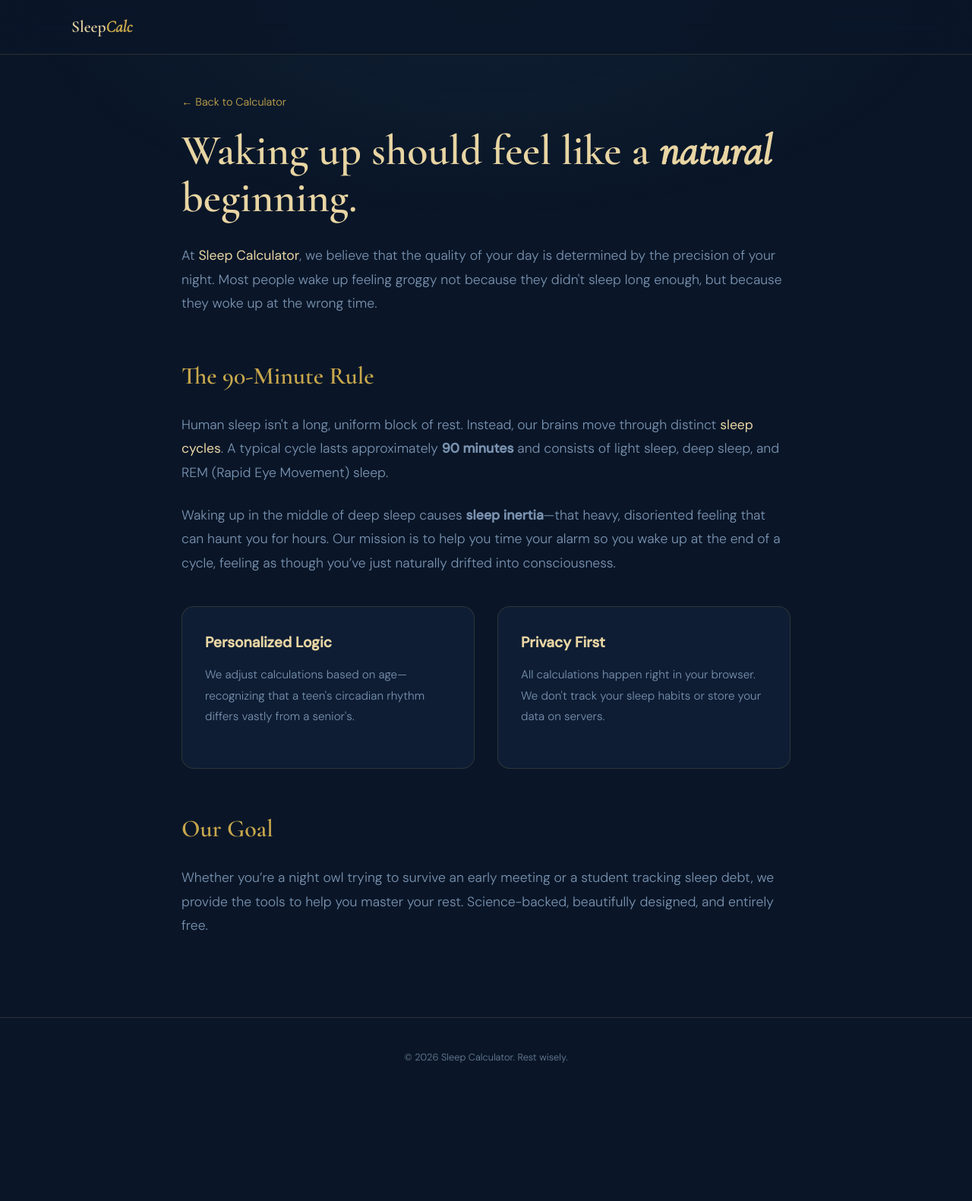
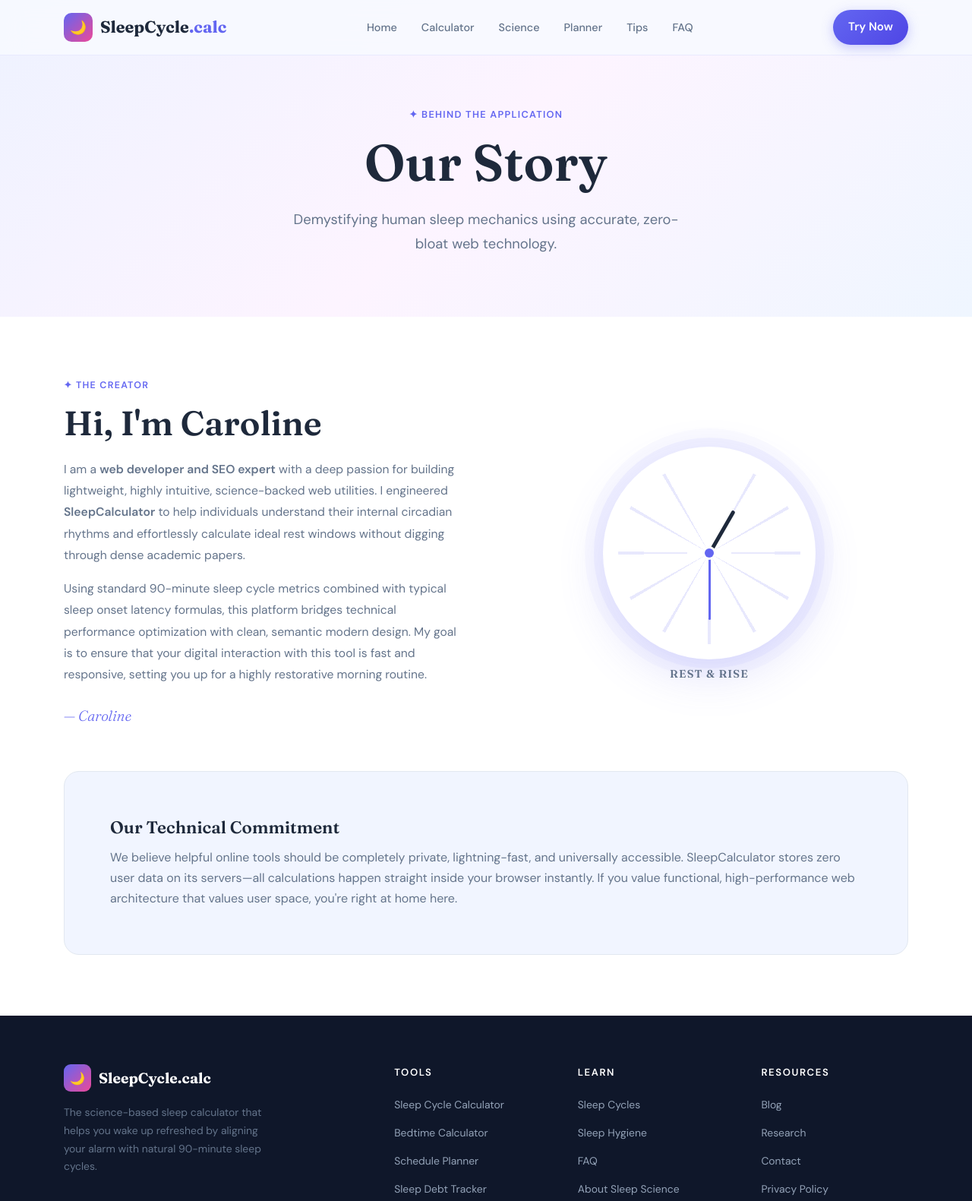
Before and after one commit to sleepcalculator/sleepcalculator.github.io, a plain HTML site: page about.html in a window 1280 px wide. Shown: the top 1581 px of the page at 76% size. Before the commit the page ends 1443 px from the top, so only its background shows below. Drawn offline with nearby package versions, Linux system fonts and the light colour scheme.

Commit message:
Update about.html

```diff
--- a/about.html
+++ b/about.html
@@ -1,6 +1,7 @@
 <!DOCTYPE html>
 <html lang="en">
 <head>
+  <!-- Google tag -->
   <script async src="https://www.googletagmanager.com/gtag/js?id=G-ENSHGPNZ23"></script>
   <script>
     window.dataLayer = window.dataLayer || [];
@@ -10,125 +11,115 @@
   </script>
   <meta charset="UTF-8" />
   <meta name="viewport" content="width=device-width, initial-scale=1.0" />
-  <title>About Us – The Science Behind Sleep Calculator</title>
-  <meta name="description" content="Learn about the 90-minute sleep cycle theory and how Sleep Calculator helps you wake up feeling refreshed." />
-  <link rel="canonical" href="https://sleepcalculator.github.io/about.html" />
+  <title>About Us - SleepCalculator</title>
+  <meta name="description" content="Meet Caroline, the creator behind SleepCalculator. Learn about the human sleep science architecture and cycle math powering this optimization tool." />
+  <meta name="robots" content="index, follow" />
+  <link rel="canonical" href="https://sleepcalculator.github.io/about" />
+  <link rel="icon" type="image/png" sizes="32x32" href="/favicon.png">
 
-  <link rel="preconnect" href="https://fonts.googleapis.com">
-  <link rel="preconnect" href="https://fonts.gstatic.com" crossorigin>
-  <link href="https://fonts.googleapis.com/css2?family=Cormorant+Garamond:ital,wght@0,300;0,400;0,600;1,300;1,400&family=DM+Sans:wght@300;400;500&display=swap" rel="stylesheet">
+  <!-- Google Fonts -->
+  <link rel="preconnect" href="https://fonts.googleapis.com" />
+  <link rel="preconnect" href="https://fonts.gstatic.com" crossorigin />
+  <link href="https://fonts.googleapis.com/css2?family=Fraunces:ital,opsz,wght@0,9..144,600;0,9..144,700;1,9..144,300&family=DM+Sans:wght@400;500;600&display=swap" rel="stylesheet" />
 
+  <link rel="stylesheet" href="style.css" />
   <style>
-    /* Design Tokens from index.html */
-    :root {
-      --ink: #0a1628; --deep: #0d1b2e; --mid: #112240; --panel: #152a47;
-      --border: rgba(201,168,76,0.18); --gold: #c9a84c; --gold-dim: rgba(201,168,76,0.55);
-      --moon: #e8d5a3; --text: #d8e8f5; --soft: #7a93b0; --muted: #6a7f96;
+    .about-hero {
+      background: linear-gradient(135deg, #eef2ff 0%, #fdf4ff 50%, #eff6ff 100%);
+      padding: 140px 0 80px;
+      text-align: center;
     }
-
-    *, *::before, *::after { box-sizing: border-box; margin: 0; padding: 0; }
-    body {
-      background: var(--ink); color: var(--text);
-      font-family: 'DM Sans', sans-serif; font-weight: 300; line-height: 1.8;
-      min-height: 100vh; position: relative;
+    .profile-section {
+      background: var(--bg-card);
+      padding: 80px 0;
     }
-
-    /* Starfield Background */
-    body::before {
-      content: ''; position: fixed; inset: 0;
-      background: radial-gradient(ellipse 80% 60% at 50% 0%, rgba(74,143,168,0.08) 0%, transparent 60%);
-      z-index: 0; pointer-events: none;
+    .profile-grid {
+      display: grid;
+      grid-template-columns: 1fr 1fr;
+      gap: 64px;
+      align-items: center;
     }
-
-    .container { max-width: 850px; margin: 0 auto; padding: 120px 24px 80px; position: relative; z-index: 1; }
-
-    nav {
-      position: fixed; top: 0; left: 0; right: 0; z-index: 100; padding: 16px 0;
-      background: rgba(10,22,40,0.8); backdrop-filter: blur(20px); border-bottom: 1px solid var(--border);
+    .profile-text h2 {
+      margin-bottom: 20px;
     }
-    .nav-inner { max-width: 1140px; margin: 0 auto; padding: 0 24px; display: flex; justify-content: space-between; align-items: center; }
-    .nav-logo { text-decoration: none; color: var(--moon); font-family: 'Cormorant Garamond', serif; font-size: 1.35rem; font-weight: 600; }
-
-    h1 { font-family: 'Cormorant Garamond', serif; font-size: 3.5rem; color: var(--moon); margin-bottom: 30px; line-height: 1.1; }
-    h2 { font-family: 'Cormorant Garamond', serif; font-size: 2rem; color: var(--gold); margin: 50px 0 20px; }
-
-    p { margin-bottom: 24px; font-size: 1.1rem; color: var(--soft); }
-    .highlight { color: var(--moon); font-weight: 400; }
-
-    .grid-section {
-      display: grid; grid-template-columns: 1fr 1fr; gap: 30px; margin-top: 40px;
+    .profile-text p {
+      margin-bottom: 16px;
+      font-size: 0.98rem;
+      line-height: 1.8;
     }
-    .feature-card {
-      background: rgba(21, 42, 71, 0.4); border: 1px solid var(--border);
-      padding: 30px; border-radius: 16px;
+    .signature {
+      font-family: 'Fraunces', serif;
+      font-style: italic;
+      color: var(--primary);
+      font-size: 1.2rem;
+      margin-top: 24px;
+      display: block;
     }
-    .feature-card h3 { color: var(--moon); margin-bottom: 12px; font-size: 1.2rem; }
-
-    .back-link { display: inline-block; margin-bottom: 20px; color: var(--gold); text-decoration: none; font-size: 0.9rem; }
-    footer { padding: 40px 0; border-top: 1px solid var(--border); text-align: center; font-size: 0.8rem; color: var(--muted); }
-
-    @media (max-width: 768px) {
-      h1 { font-size: 2.5rem; }
-      .grid-section { grid-template-columns: 1fr; }
+    .mission-banner {
+      background: var(--bg-alt);
+      padding: 60px;
+      border-radius: var(--radius);
+      border: 1px solid var(--border);
+      margin-top: 56px;
+    }
+    .mission-banner h3 {
+      font-size: 1.4rem;
+      margin-bottom: 12px;
+      color: var(--text);
+    }
+    @media (max-width: 1024px) {
+      .profile-grid { grid-template-columns: 1fr; gap: 40px; }
     }
   </style>
-
-  <script type="application/ld+json">
-  {
-    "@context": "https://schema.org",
-    "@type": "AboutPage",
-    "name": "About Sleep Calculator",
-    "url": "https://sleepcalculator.github.io/about.html",
-    "description": "Learn about the mission and science behind Sleep Calculator, a tool designed to optimize your circadian rhythm.",
-    "publisher": {
-      "@type": "Organization",
-      "name": "Sleep Calculator",
-      "url": "https://sleepcalculator.github.io/"
-    }
-  }
-  </script>
 </head>
 <body>
 
-<nav>
-  <div class="nav-inner">
-    <a href="index.html" class="nav-logo">Sleep<em style="font-style:italic;color:#c9a84c">Calc</em></a>
+  <div id="header-root"></div>
+
+  <main>
+    <section class="about-hero">
+      <div class="container">
+        <span class="section-tag">✦ Behind The Application</span>
+        <h1>Our Story</h1>
+        <p class="hero-subtitle" style="margin: 20px auto 0;">Demystifying human sleep mechanics using accurate, zero-bloat web technology.</p>
       </div>
-</nav>
+    </section>
 
+    <section class="profile-section">
       <div class="container">
-  <a href="index.html" class="back-link">← Back to Calculator</a>
-  <h1>Waking up should feel like a <em style="font-style:italic">natural</em> beginning.</h1>
+        <div class="profile-grid">
+          <div class="profile-text">
+            <span class="section-tag-inline">✦ The Creator</span>
+            <h2>Hi, I'm Caroline</h2>
+            <p>I am a <strong>web developer and SEO expert</strong> with a deep passion for building lightweight, highly intuitive, science-backed web utilities. I engineered <strong>SleepCalculator</strong> to help individuals understand their internal circadian rhythms and effortlessly calculate ideal rest windows without digging through dense academic papers.</p>
+            <p>Using standard 90-minute sleep cycle metrics combined with typical sleep onset latency formulas, this platform bridges technical performance optimization with clean, semantic modern design. My goal is to ensure that your digital interaction with this tool is fast and responsive, setting you up for a highly restorative morning routine.</p>
+            <span class="signature">— Caroline</span>
+          </div>
 
-  <p>At <span class="highlight">Sleep Calculator</span>, we believe that the quality of your day is determined by the precision of your night. Most people wake up feeling groggy not because they didn't sleep long enough, but because they woke up at the wrong time.</p>
-
-  <h2>The 90-Minute Rule</h2>
-  <p>Human sleep isn't a long, uniform block of rest. Instead, our brains move through distinct <span class="highlight">sleep cycles</span>. A typical cycle lasts approximately <strong>90 minutes</strong> and consists of light sleep, deep sleep, and REM (Rapid Eye Movement) sleep.</p>
-
-
-
-  <p>Waking up in the middle of deep sleep causes <strong>sleep inertia</strong>—that heavy, disoriented feeling that can haunt you for hours. Our mission is to help you time your alarm so you wake up at the end of a cycle, feeling as though you’ve just naturally drifted into consciousness.</p>
-
-  <div class="grid-section">
-    <div class="feature-card">
-      <h3>Personalized Logic</h3>
-      <p style="font-size: 0.95rem;">We adjust calculations based on age—recognizing that a teen's circadian rhythm differs vastly from a senior's.</p>
+          <div class="about-visual" style="display: flex; justify-content: center;">
+            <!-- Reusing your stylized interactive live-clock element from home for visual branding continuity -->
+            <div class="clock-widget">
+              <div class="clock-face">
+                <div class="clock-hand clock-hour" style="transform: rotate(30deg); background: var(--text); width: 5px; height: 64px; margin-left: -2.5px; border-radius: 4px 4px 2px 2px;"></div>
+                <div class="clock-hand clock-minute" style="transform: rotate(180deg); background: var(--primary); width: 3px; height: 88px; margin-left: -1.5px; border-radius: 3px 3px 2px 2px;"></div>
+                <div class="clock-center"></div>
               </div>
-    <div class="feature-card">
-      <h3>Privacy First</h3>
-      <p style="font-size: 0.95rem;">All calculations happen right in your browser. We don't track your sleep habits or store your data on servers.</p>
+              <div class="clock-label">REST & RISE</div>
+            </div>
           </div>
         </div>
 
-  <h2>Our Goal</h2>
-  <p>Whether you’re a night owl trying to survive an early meeting or a student tracking sleep debt, we provide the tools to help you master your rest. Science-backed, beautifully designed, and entirely free.</p>
+        <div class="mission-banner">
+          <h3>Our Technical Commitment</h3>
+          <p>We believe helpful online tools should be completely private, lightning-fast, and universally accessible. SleepCalculator stores zero user data on its servers—all calculations happen straight inside your browser instantly. If you value functional, high-performance web architecture that values user space, you're right at home here.</p>
         </div>
+      </div>
+    </section>
+  </main>
 
-<footer>
-  <div class="container" style="padding: 0;">
-    &copy; 2026 Sleep Calculator. Rest wisely.
-  </div>
-</footer>
+  <div id="footer-root"></div>
 
+  <script src="header.js"></script>
+  <script src="footer.js"></script>
 </body>
 </html>
```
Lines whose indentation alone changed are shown as unchanged.
